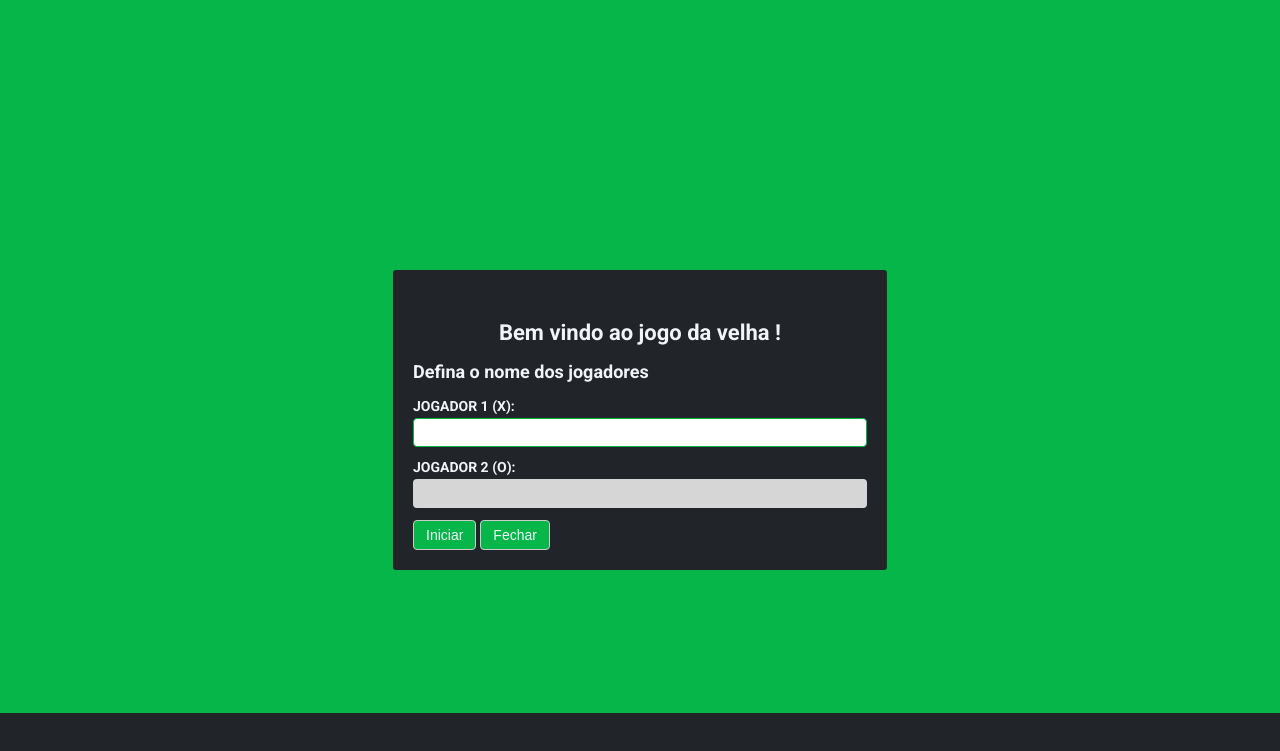
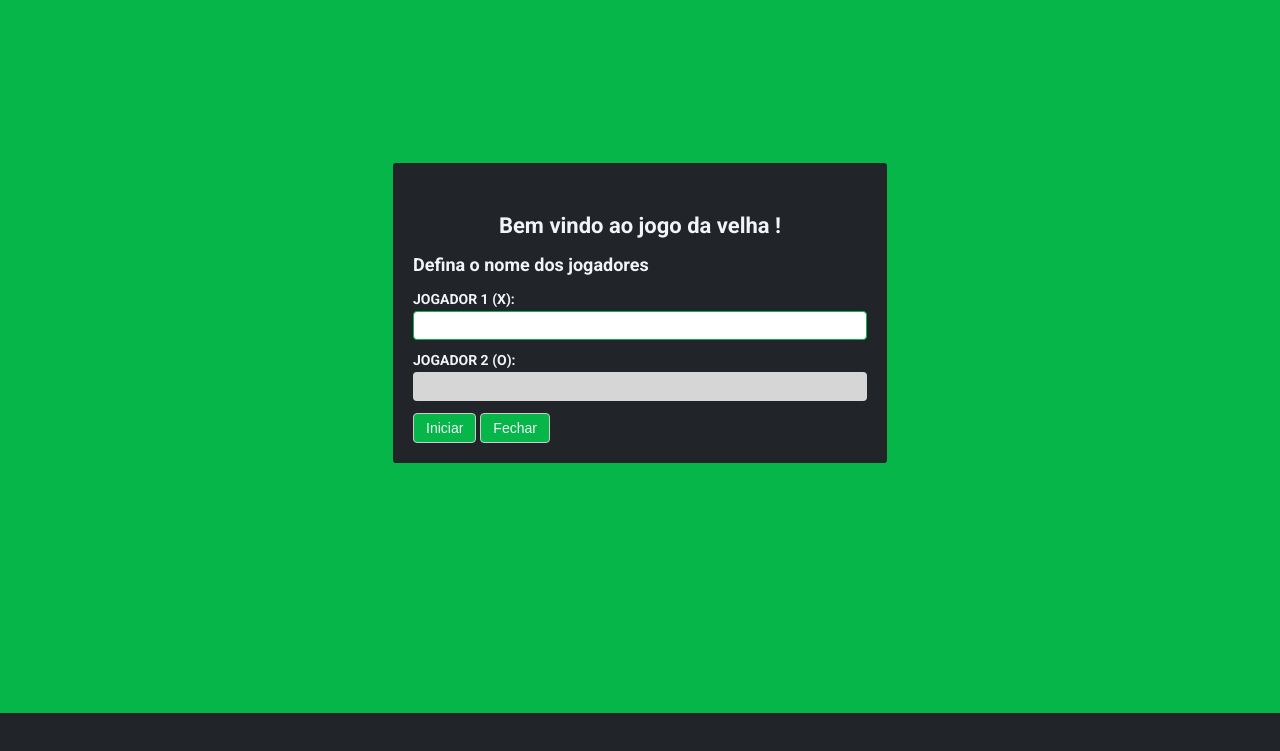
Before and after one commit to AndreCFranca/TIC-TAC-TOE, a website built with Vite: page index.html in a window 1280 px wide. Shown: the part 87-838 px from the top of the page. After the commit the page ends 800 px from the top, so only its background shows below. Built offline with nearby package versions, Linux system fonts and the light colour scheme.

Commit message:
Atualização css

```diff
--- a/css/global.css
+++ b/css/global.css
@@ -117,7 +117,7 @@ button {
 }
 
 .container {
-  margin-top: 15rem;
+  margin: auto;
   display: grid;
   grid-template-columns: minmax(275px, 500px);
   align-items: center;
@@ -269,11 +269,6 @@ button {
   border-right: none;
 }
 
-.modal {
-  width: 30rem;
-  margin-bottom: 14rem;
-}
-
 @media screen and (max-width: 320px) {
   .game_board-square {
     width: 4rem;
```
